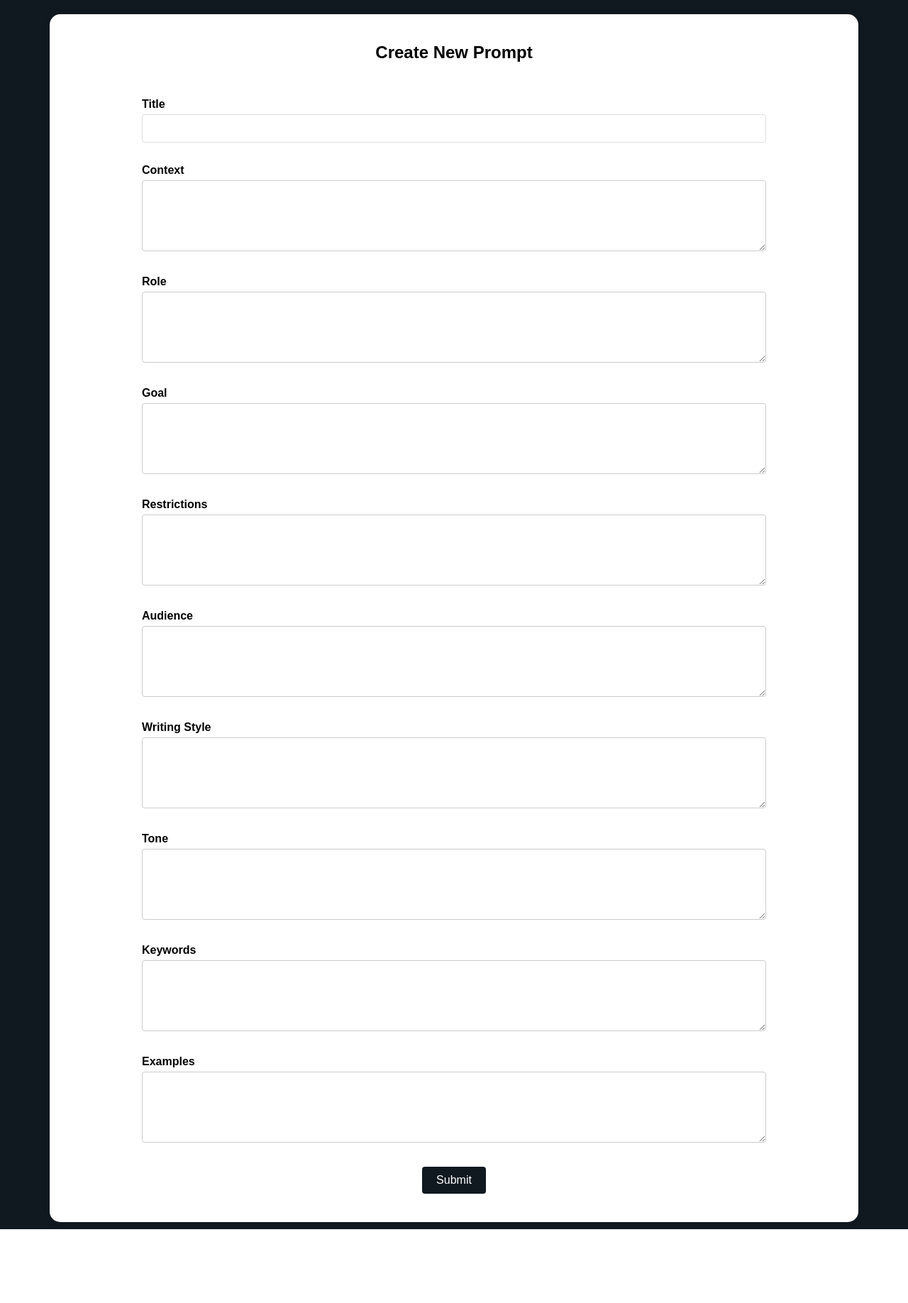
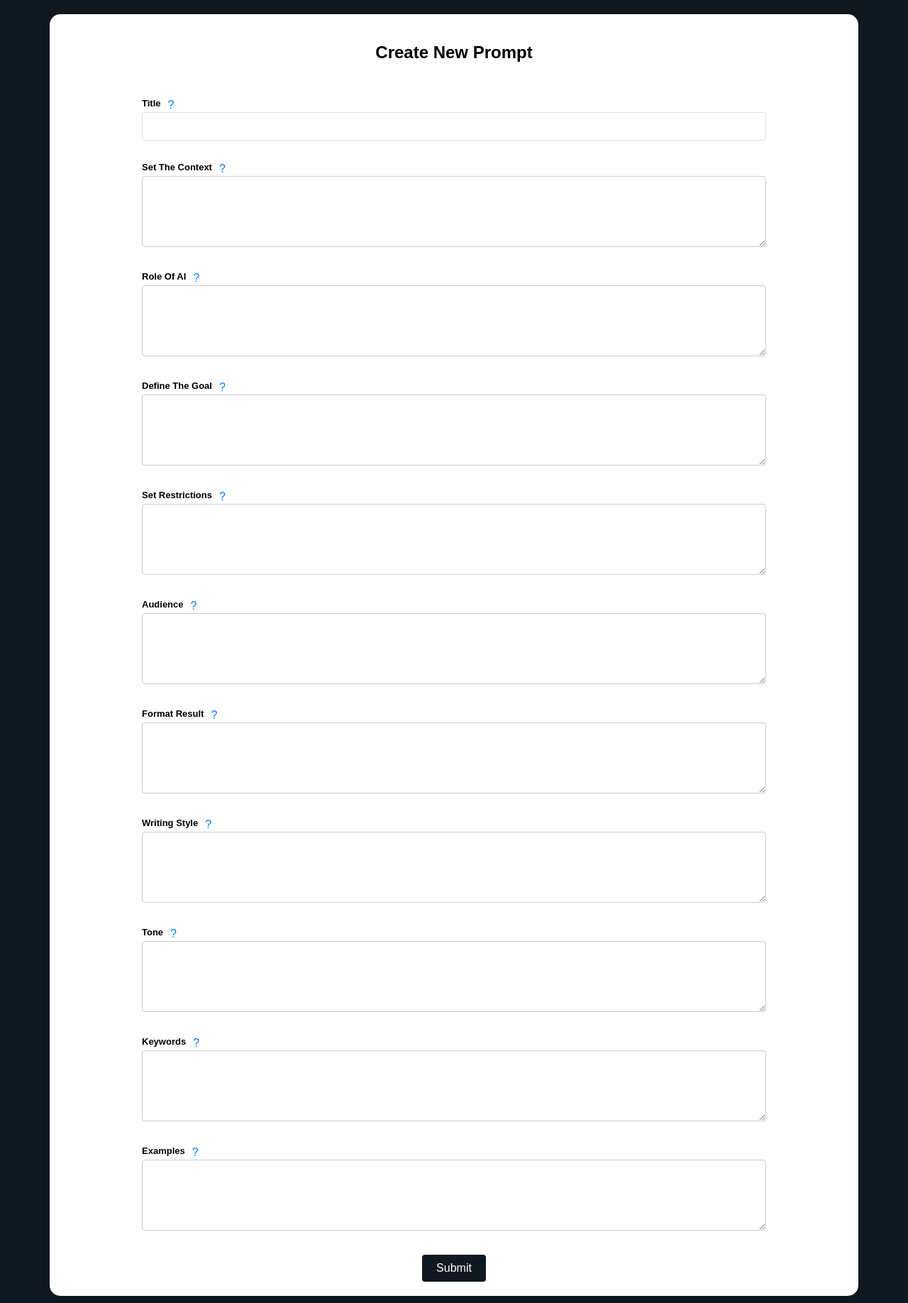
Before and after one commit to aex-ltd/prompt_app, a Django app: template user_prompt/templates/chat.html in a window 1280 px wide. Shown: the part 87-1923 px from the top of the page at 71% size. Before the commit the page ends 1819 px from the top, so only its background shows below. Run offline with Django 5.2, Linux system fonts and the light colour scheme; the template is opened without the code that fills it: values that come from a table or form of the project are taken from there, others are empty.

Commit message:
updated files

```diff
--- a/authentication/admin.py
+++ b/authentication/admin.py
@@ -16,7 +16,7 @@ class CustomUserAdmin(UserAdmin):
         ('Permissions', {'fields':('is_active', 'is_staff','is_superuser', 'groups', 'permissions')}),
         ('Dates', {'fields': ('last_login',)})
     ]
-    ordering = ('username', 'email')
+    ordering = ('email',)
     search_fields = ['email']
 
 admin.site.register(CustomUser, CustomUserAdmin)
--- a/prompt/urls.py
+++ b/prompt/urls.py
@@ -3,9 +3,10 @@ from django.urls import path, include
 from django.conf import settings
 from django.conf.urls.static import static
 
+from user_prompt.views import dashboard
 urlpatterns = [
     path('admin/', admin.site.urls),
+    path('', include('user_prompt.urls')),
     path('auth/', include('authentication.urls')),
-    path('prompt/', include('user_prompt.urls')),
 ]
 urlpatterns += static(settings.MEDIA_URL, document_root = settings.MEDIA_ROOT)
--- a/user_prompt/forms.py
+++ b/user_prompt/forms.py
@@ -7,4 +7,4 @@ class TextPromptForm(forms.ModelForm):
 
     class Meta:
         model = TextPrompt
-        fields = ['title', 'context', 'role', 'goal', 'restrictions', 'audience', 'writing_style', 'tone', 'keywords', 'examples']
+        fields = ['title', 'context', 'role', 'goal', 'restrictions', 'audience','format_result', 'writing_style', 'tone', 'keywords', 'examples']
--- a/user_prompt/models.py
+++ b/user_prompt/models.py
@@ -13,6 +13,7 @@ class TextPrompt(models.Model):
     goal = models.TextField()
     restrictions = models.TextField()
     audience = models.TextField()
+    format_result = models.TextField(null=True, blank=True)
     writing_style = models.TextField()
     tone = models.TextField()
     keywords = models.TextField()
--- a/user_prompt/static/css/user_style.css
+++ b/user_prompt/static/css/user_style.css
@@ -277,6 +277,45 @@ form button:hover {
     }
 }
 
+.label-hint {
+    display: flex;
+    align-items: center;
+}
+
+.label-hint label {
+    margin-right: 10px; /* Space between label and hint */
+    font-size: 13px;
+}
+
+.hint {
+    display: inline-block;
+    margin-left: 0; /* Remove extra margin since they are now side by side */
+    color: #007BFF;
+    cursor: pointer;
+    position: relative;
+}
+
+.hint-box {
+    display: none;
+    position: absolute;
+    background-color: #f9f9f9;
+    color: #333;
+    padding: 5px;
+    border: 1px solid #ddd;
+    width: 200px;
+    top: 20px;
+    left: 0;
+    z-index: 10;
+    box-shadow: 0 0 5px rgba(0, 0, 0, 0.1);
+    font-size: 12px;
+}
+
+.hint:hover .hint-box {
+    display: block;
+}
+
+
+
 /* Style for form messages */
 .messages {
     list-style: none;
--- a/user_prompt/static/js/user_script.js
+++ b/user_prompt/static/js/user_script.js
@@ -4,3 +4,14 @@ setTimeout(function(){
    message_ele.style.display = "none";
 }, 2500);
 // Timeout is 3 sec, you can change it
+
+document.querySelectorAll('.hint').forEach(hint => {
+   hint.addEventListener('click', function() {
+       const hintBox = this.querySelector('.hint-box');
+       if (hintBox.style.display === 'block') {
+           hintBox.style.display = 'none';
+       } else {
+           hintBox.style.display = 'block';
+       }
+   });
+});
--- a/user_prompt/templates/chat.html
+++ b/user_prompt/templates/chat.html
@@ -33,56 +33,111 @@
                 </ul>
             {% endif %}
 
-            <!-- Form fields -->
+            <!-- Form fields with hints -->
             <div class="form-field">
+                <div class="label-hint">
                     <label for="id_title">Title</label>
+                    <span class="hint">?
+                        <span class="hint-box">Give your prompt a descriptive title</span>
+                    </span>
+                </div>
                 {{ form.title }}
             </div>
             <div class="form-field">
-                <label for="id_context">Context</label>
+                <div class="label-hint">
+                    <label for="id_context">Set The Context</label>
+                    <span class="hint">?
+                        <span class="hint-box">i.e  who we are, what we do, where we are, etc.</span>
+                    </span>
+                </div>
                 {{ form.context }}
             </div>
             <div class="form-field">
-                <label for="id_role">Role</label>
+                <div class="label-hint">
+                    <label for="id_role">Role Of AI</label>
+                    <span class="hint">?
+                        <span class="hint-box">Define the role of AI. i.e Act as a professional, pretend to be, etc.</span>
+                    </span>
+                </div>
                 {{ form.role }}
             </div>
             <div class="form-field">
-                <label for="id_goal">Goal</label>
+                <div class="label-hint">
+                    <label for="id_goal">Define The Goal</label>
+                    <span class="hint">?
+                        <span class="hint-box">i.e Generate concept, Explain, summarize, Analyse, etc.</span>
+                    </span>
+                </div>
                 {{ form.goal }}
             </div>
             <div class="form-field">
-                <label for="id_restrictions">Restrictions</label>
+                <div class="label-hint">
+                    <label for="id_restrictions">Set Restrictions</label>
+                    <span class="hint">?
+                        <span class="hint-box">i.e Restrict contents to a region, Restrict use of certain words, Explore recent studies, etc.</span>
+                    </span>
+                </div>
                 {{ form.restrictions }}
             </div>
             <div class="form-field">
+                <div class="label-hint">
                     <label for="id_audience">Audience</label>
+                    <span class="hint">?
+                        <span class="hint-box">Describe your audience. i.e Government Agency, Technicals, Beginners.</span>
+                    </span>
+                </div>
                 {{ form.audience }}
             </div>
             <div class="form-field">
+                <div class="label-hint">
+                    <label for="id_format_result">Format Result</label>
+                    <span class="hint">?
+                        <span class="hint-box">Describe how the result is to be formated. i.e Output as bullet point, short sentences, Summary timeline, etc.</span>
+                    </span>
+                </div>
+                {{ form.format_result }}
+            </div>
+            <div class="form-field">
+                <div class="label-hint">
                     <label for="id_writing_style">Writing Style</label>
+                    <span class="hint">?
+                        <span class="hint-box">Specify a writing style. i.e Convincing, Fluent, Use of analogies, Detailed description, etc.</span>
+                    </span>
+                </div>
                 {{ form.writing_style }}
             </div>
             <div class="form-field">
+                <div class="label-hint">
                     <label for="id_tone">Tone</label>
+                    <span class="hint">?
+                        <span class="hint-box">Specify the tone to be used. i.e Formal, Authoritative, Layman, Friendly, Positive, etc.</span>
+                    </span>
+                </div>
                 {{ form.tone }}
             </div>
             <div class="form-field">
+                <div class="label-hint">
                     <label for="id_keywords">Keywords</label>
+                    <span class="hint">?
+                        <span class="hint-box">Provide certain Keywords to be included in response.</span>
+                    </span>
+                </div>
                 {{ form.keywords }}
             </div>
             <div class="form-field">
+                <div class="label-hint">
                     <label for="id_examples">Examples</label>
+                    <span class="hint">?
+                        <span class="hint-box">Provide an example.</span>
+                    </span>
+                </div>
                 {{ form.examples }}
             </div>
 
             <button type="submit">Submit</button>
         </form>
 
-        {% comment %} {% if question and context %} {% endcomment %}
-
-        {% comment %} {% if context %} {% endcomment %}
-        <div class="result">
-
+        {% comment %} <div class="result">
             {% if response_1 %}
             <h4>Prompt:</h4>
             <p>{{ question }}</p>
@@ -95,10 +150,7 @@
             <p><b>Gemini Response</b></p>
             <p>{{ response_2 }}</p>
             {% endif %}
-        </div>
-        {% comment %} {% endif %} {% endcomment %}
-
-        {% comment %} {% endif %} {% endcomment %}
+        </div> {% endcomment %}
     </div>
 
     <script src="{% static 'js/user_script.js' %}"></script>
--- a/user_prompt/urls.py
+++ b/user_prompt/urls.py
@@ -5,7 +5,7 @@ from django.conf.urls.static import static
 from .views import dashboard, ask_ai_view
 
 urlpatterns = [
-    path('user/dashboard/', dashboard, name='dashboard'),
+    path('', dashboard, name='dashboard'),
     path('ask_ai/', ask_ai_view, name='ask_ai'),
 ]
 urlpatterns += static(settings.MEDIA_URL, document_root= settings.MEDIA_ROOT)
```
Also changed, not shown: authentication/models.py (+8 -7 lines), prompt/settings.py (+10 -0 lines), user_prompt/views.py (+44 -30 lines), authentication/migrations/0004_alter_customuser_managers_and_more.py (added), user_prompt/migrations/0007_textprompt_format_result.py (added). Lines whose indentation alone changed are shown as unchanged.
